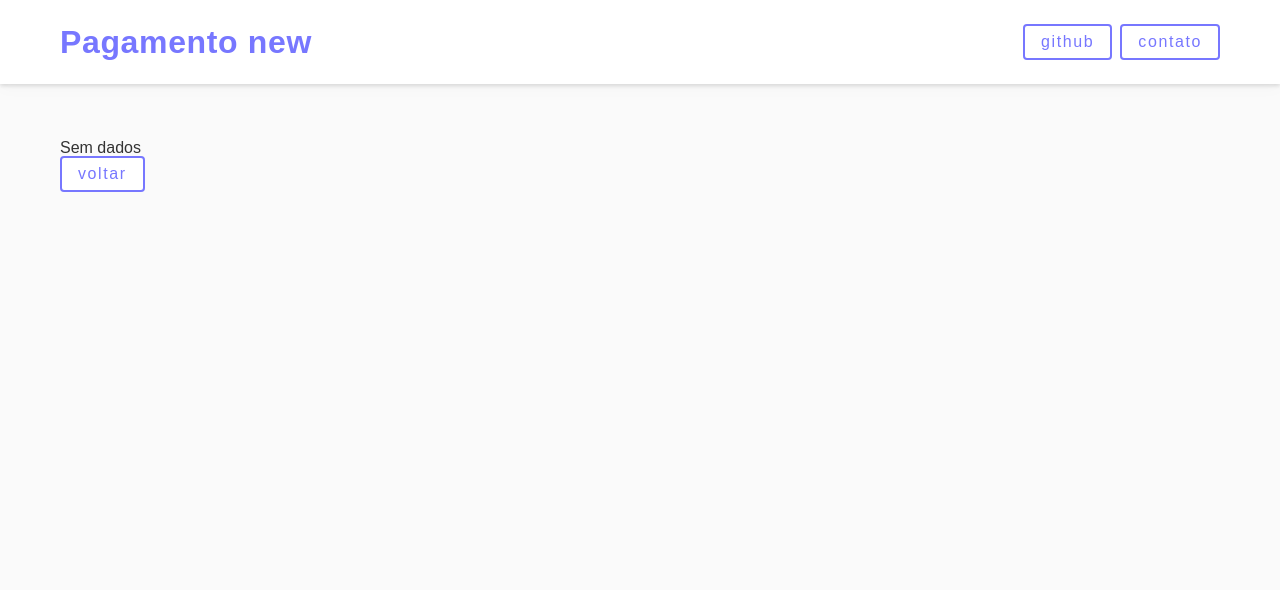
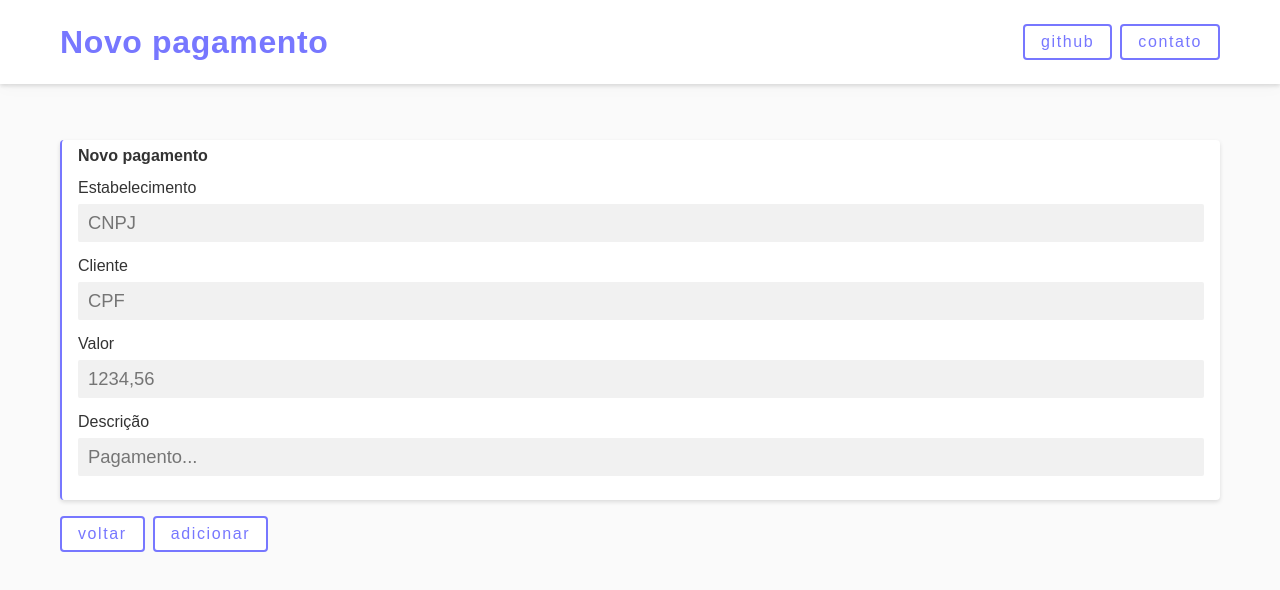
Before and after one commit to rafasilveira/gdk-challenge, a Next.js app: page /payments/new in a window 1280 px wide. Shown: the top 590 px of the page. Built offline with nearby package versions, Linux system fonts and the light colour scheme.

Commit message:
new item screen

```diff
--- /dev/null
+++ b/src/components/input/input.component.tsx
@@ -0,0 +1,31 @@
+import React, { FC } from 'react'
+import { InputStyled } from './input.style'
+
+interface IInputProps {
+  label: string
+  placeholder?: string
+  fieldType?: 'text' | 'number'
+  value: string
+  handleChange: (newValue: string) => void
+  children?: never
+}
+
+export const Input: FC<IInputProps> = ({
+  label,
+  placeholder = label,
+  fieldType = 'text',
+  value,
+  handleChange
+}) => {
+  return (
+    <InputStyled>
+      {label}
+      <input
+        type={fieldType}
+        placeholder={placeholder}
+        value={value}
+        onChange={(event) => handleChange(event.target.value)}
+      />
+    </InputStyled>
+  )
+}
--- /dev/null
+++ b/src/components/input/input.style.ts
@@ -0,0 +1,26 @@
+import styled from 'styled-components'
+
+export const InputStyled = styled.label`
+  font-size: 1rem;
+  font-weight: 400;
+
+  input {
+    padding: 0.5rem;
+    background: #f1f1f1;
+    font-size: 1.15rem;
+    border: none;
+    border-left: 2px solid #f1f1f1;
+    display: block;
+    width: 100%;
+    margin-top: .5rem;
+    outline: none;
+    border-radius: 2px;
+    transition: all .25s;
+    &:focus {
+      border-color: #7777ff;
+    }
+  }
+
+  margin: 1rem 0;
+  display: block;
+`
--- a/src/components/payment-item/payment-item.component.tsx
+++ b/src/components/payment-item/payment-item.component.tsx
@@ -5,7 +5,7 @@ export const PaymentItem: FC<{
   label: string
 }> = ({ label, children }) => (
   <PaymentItemStyled>
-    <label>{label}</label>
+    <span>{label}</span>
     {children}
   </PaymentItemStyled>
 )
--- a/src/components/payment-item/payment-item.style.ts
+++ b/src/components/payment-item/payment-item.style.ts
@@ -10,7 +10,7 @@ export const PaymentItemStyled = styled.div`
   border-radius: 4px;
   margin-bottom: 1rem;
 
-  label {
+  & > span {
     font-weight: 700;
     margin-bottom: .5rem;
     display: block;
--- a/src/pages/payments/[id].tsx
+++ b/src/pages/payments/[id].tsx
@@ -1,11 +1,11 @@
 import { useRouter } from 'next/dist/client/router'
 import Link from 'next/link'
-import { useMemo } from 'react'
+import { FC, useMemo } from 'react'
 import { Button, Container, Header } from '../../components'
 import { PaymentItem } from '../../components/payment-item/payment-item.component'
 import { usePaymentsContext } from '../../store/payments.context'
 
-export default function Payment() {
+export const Payment: FC<{ children?: never }> = () => {
   const router = useRouter()
   const { id } = router.query
 
@@ -39,9 +39,14 @@ export default function Payment() {
             <Link href="/">
               <Button>Voltar</Button>
             </Link>
+            <Link href="/payments/new">
+              <Button>Adicionar novo</Button>
+            </Link>
           </div>
         </Container>
       </main>
     </>
   )
 }
+
+export default Payment
--- /dev/null
+++ b/src/pages/payments/new.tsx
@@ -0,0 +1,56 @@
+import Link from 'next/link'
+import { FC } from 'react'
+import { Button, Container, Header } from '../../components'
+import { Input } from '../../components/input/input.component'
+import { PaymentItem } from '../../components/payment-item/payment-item.component'
+
+export const NewPayment: FC<{ children?: never }> = () => {
+  return (
+    <>
+      <Header title={'Novo pagamento'} />
+
+      <main>
+        <Container>
+          <div style={{ display: 'flex', flexWrap: 'wrap', justifyContent: 'space-between' }}>
+            <PaymentItem label={'Novo pagamento'}>
+              <Input
+                label={'Estabelecimento'}
+                placeholder={'CNPJ'}
+                value={''}
+                handleChange={(e) => console.log(e)}
+              />
+              <Input
+                label={'Cliente'}
+                placeholder={'CPF'}
+                value={''}
+                handleChange={(e) => console.log(e)}
+              />
+              <Input
+                label={'Valor'}
+                placeholder={'1234,56'}
+                fieldType={'number'}
+                value={''}
+                handleChange={(e) => console.log(e)}
+              />
+              <Input
+                label={'Descrição'}
+                placeholder={'Pagamento...'}
+                value={''}
+                handleChange={(e) => console.log(e)}
+              />
+            </PaymentItem>
+          </div>
+
+          <div>
+            <Link href="/">
+              <Button>Voltar</Button>
+            </Link>
+            <Button onClick={() => console.log('todo: handle submit')}>Adicionar</Button>
+          </div>
+        </Container>
+      </main>
+    </>
+  )
+}
+
+export default NewPayment
```
Also changed, not shown: src/pages/index.tsx (+11 -2 lines).
